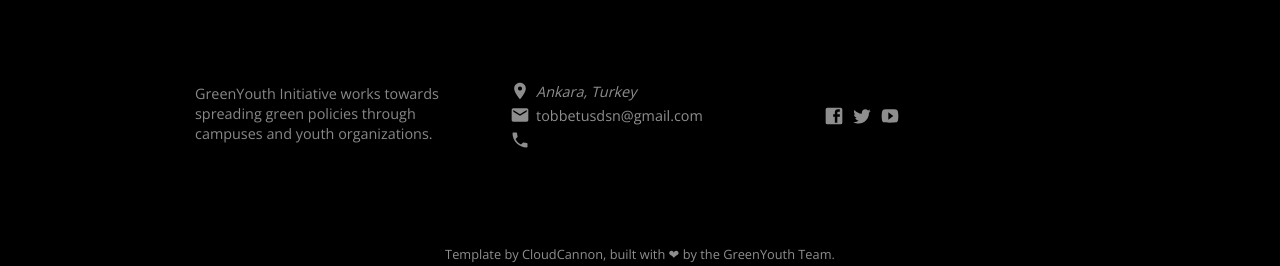
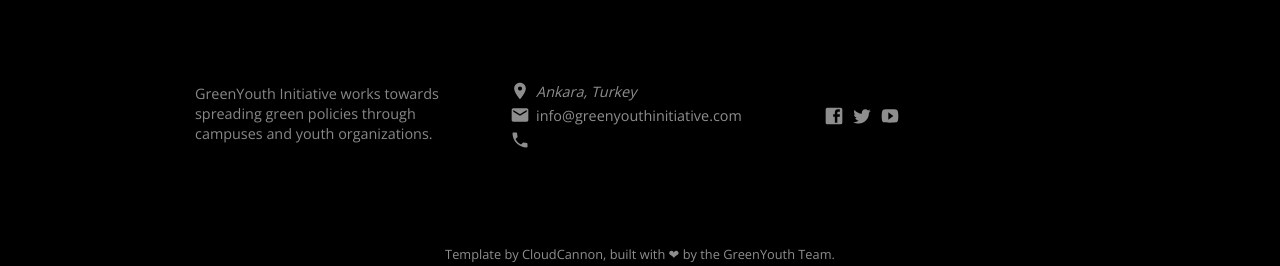
Before and after one commit to greenyouthinitiative/greenyouthinitiative.github.io, a Jekyll site: the page built from index.html, in a window 1280 px wide and 900 px high, scrolled down 3890 px. Shown: the part 631-897 px from the top of the window. Built offline with Jekyll 4.4.1, drawn with Linux system fonts in a browser that asks for light colours; nearby versions of some CDN libraries; a script that is not in the unit is left out.

Commit message:
Update company.yml

```diff
--- a/_data/company.yml
+++ b/_data/company.yml
@@ -2,7 +2,7 @@ company_name: GreenYouth Initiative
 mission_statement: GreenYouth Initiative works towards spreading green policies through campuses and youth organizations.
 address: Ankara, Turkey
 phone:
-email: tobbetusdsn@gmail.com
+email: info@greenyouthinitiative.com
 facebook: sdghubtobbetu
 twitter: sdghubtobbetu
 youtube: sdghubtobbetu
```
